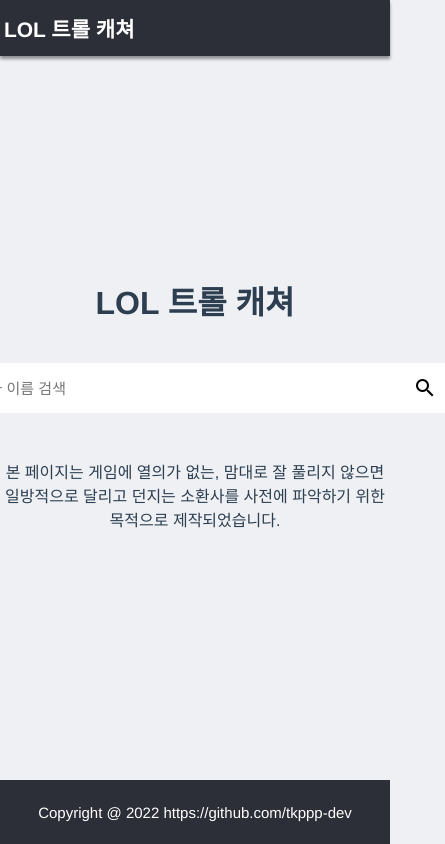
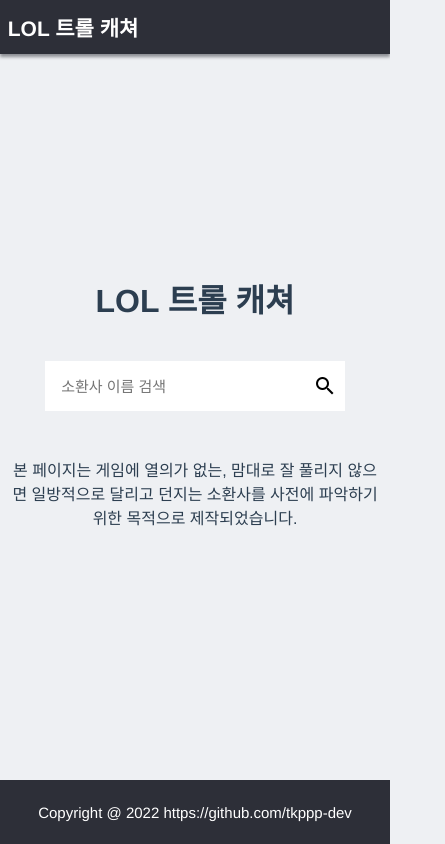
Before and after one commit to tkppp-dev/LOL-Troll-Catcher, a Vue app in the folder frontend/: page / in a window 390 px wide. Shown: the whole page, 445 px wide, since content can reach past the window. Built offline with nearby package versions, Linux system fonts and the light colour scheme.

Commit message:
css 반응형으로 수정

```diff
--- a/frontend/src/components/Navbar.vue
+++ b/frontend/src/components/Navbar.vue
@@ -1,7 +1,7 @@
 <template>
   <div class="nav-container">
     <div class="nav-content">
-      <span class="nav-title">
+      <span class="nav-title" @click="goToHome">
         LOL 트롤 캐쳐
       </span>
       <div class="nav-search-bar-wrapper">
@@ -18,6 +18,11 @@
   data(){
     return {
       navSearchbarVisible: true
+    }
+  },
+  methods: {
+    goToHome(){
+      this.$router.push('/')
     }
   },
   created(){
@@ -40,8 +45,8 @@
 }
 
 .nav-content {
-  height: 56px;
   width: 960px;
+  padding: 12px 0px;
 
   display: flex;
   justify-content: flex-start;
@@ -52,6 +57,10 @@
   font-size: 21px;
 }
 
+.nav-title {
+  cursor: pointer;
+}
+
 .nav-search-bar-wrapper {
   display: flex;
   flex: 1;
@@ -59,16 +68,19 @@
   align-items: center;
 }
 
-.nav-search-bar {
-  box-sizing: border-box;
-  width: 250px;
-  height: 30px;
-  padding: 12px;
+@media (max-width: 960px) {
+  .nav-content {
+    width: 96%
+  }
 }
 
-@media (max-width: 960px) {
+@media (max-width: 383px){
   .nav-content {
-    width: 98%
+    flex-direction: column;
+  }
+  .nav-search-bar-wrapper{
+    justify-content: center;
+    width: 100%;
   }
 }
 </style>
--- a/frontend/src/components/Searchbar.vue
+++ b/frontend/src/components/Searchbar.vue
@@ -1,5 +1,8 @@
 <template>
-  <div class="search-bar-wrapper">
+  <div
+    class="search-bar-wrapper"
+    :class="{ 'home-search-bar-wrapper': isHome, 'nav-search-bar-wrapper': isNavbar }"
+  >
     <input
       type="text"
       class="search-bar"
@@ -39,7 +42,11 @@
   },
   methods: {
     goToSearchResultPage() {
-      this.$router.push(`/search/single?summoner=${this.summonerName}`);
+      if(this.summonerName.length < 2){
+        alert('소환사 이름은 두글자 이상이어야 합니다')
+      } else {
+        this.$router.push(`/search/single?summoner=${this.summonerName}`);
+      }
     },
   },
 };
@@ -68,6 +75,28 @@
   font-size: 14px;
 }
 
+@media (max-width: 540px) {
+  .home-search-bar-wrapper {
+    display: flex;
+    width: 80%;
+  }
+}
+
+@media (max-width: 383px) {
+  .nav-search-bar-wrapper {
+    display: flex;
+    width: 80%;
+  }
+  .nav-search-bar {
+    width: auto;
+    flex: 1;
+    margin-top: 12px;
+  }
+  .nav-search-icon {
+    margin-top: 12px;
+  }
+}
+
 .search-bar:focus {
   outline: none;
 }
@@ -88,7 +117,7 @@
 .nav-search-icon {
   width: 20px;
   right: 5px;
-  top: 6px;
+  top: 5px;
 }
 
 .search-icon:hover {
--- a/frontend/src/views/Home.vue
+++ b/frontend/src/views/Home.vue
@@ -43,7 +43,7 @@
 
 @media (max-width: 960px){
   .home-content-wrapper{
-    width: 98%
+    width: 96%
   }
 }
 </style>
```
